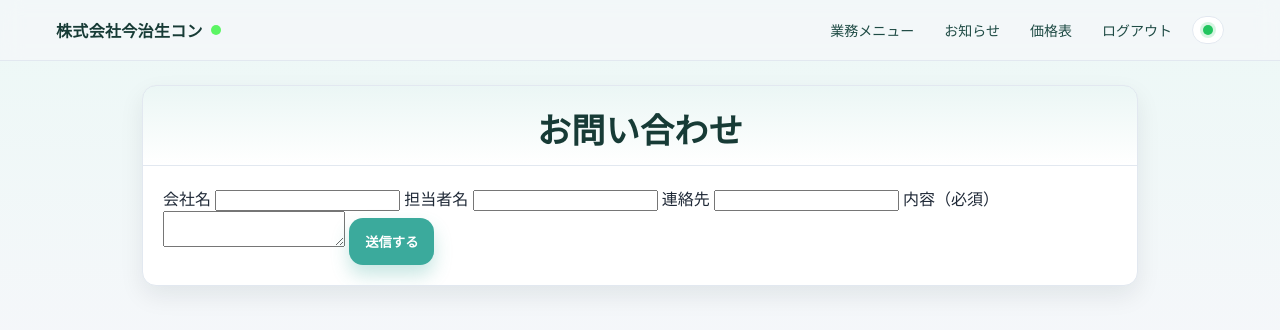
After one commit to 2co2co0417/imabari-namacon-portal, a Python web app: template templates/contact_client.html in a window 1280 px wide. The commit adds this page. Shown: the top 330 px of the page. Run offline with Jinja, Linux system fonts and the light colour scheme; the template is opened without the code that fills it, so the values that code supplies are empty.

Commit message:
業務メニューへお問い合わせ

```diff
--- /dev/null
+++ b/templates/contact_client.html
@@ -0,0 +1,32 @@
+{% extends "base_private.html" %}
+{% block title %}お問い合わせ{% endblock %}
+
+{% block content %}
+<div class="card">
+  <div class="card-h">
+    <h1 class="hero-title">お問い合わせ</h1>
+  </div>
+
+  <div class="card-b">
+
+    <form method="post" class="form">
+
+      <label>会社名</label>
+      <input type="text" name="company" value="{{ company }}">
+
+      <label>担当者名</label>
+      <input type="text" name="name" value="{{ name }}">
+
+      <label>連絡先</label>
+      <input type="text" name="contact" value="{{ contact }}">
+
+      <label>内容（必須）</label>
+      <textarea name="message" required></textarea>
+
+      <button class="btn-primary">送信する</button>
+
+    </form>
+
+  </div>
+</div>
+{% endblock %}
--- a/templates/dashboard.html
+++ b/templates/dashboard.html
@@ -25,6 +25,7 @@
           <a class="btn-primary" href="{{ url_for('map_send') }}">現場地図を送る</a>
           <a class="btn-primary" href="{{ url_for('mix_report') }}">配合報告書を依頼</a>
           <a class="btn-primary" href="{{ url_for('price') }}">価格表を見る</a>
+          <a class="btn-primary" href="{{ url_for('client_contact') }}">お問い合わせ</a>
         </div>
       </div>
     </div>
```
Also changed, not shown: app.py (+39 -0 lines).
